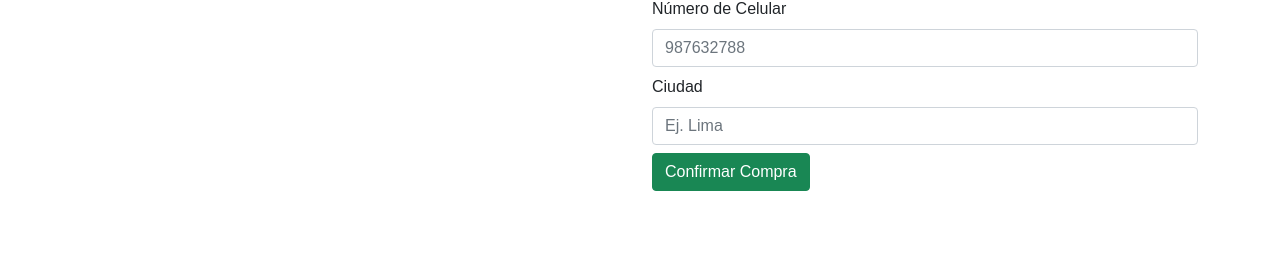
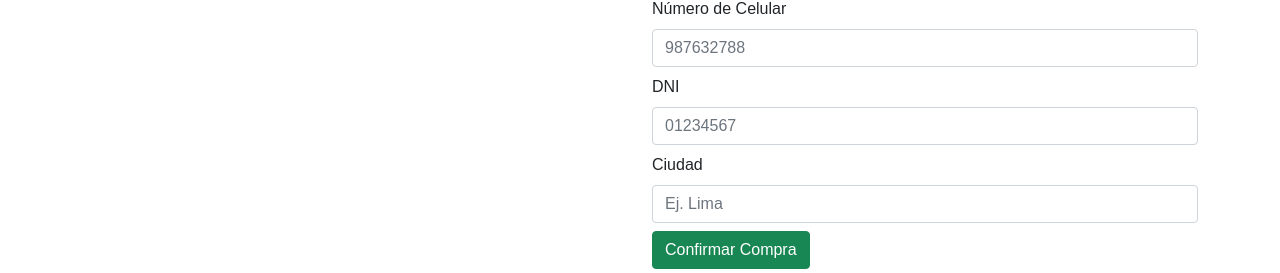
Before and after one commit to vsolis2706/Proyecto_PalValle, a React (Create React App) app in the folder cliente/: page /compra in a window 1280 px wide. Shown: the part 383-656 px from the top of the page. Built offline with nearby package versions, Linux system fonts and the light colour scheme; no server answers.

Commit message:
detalles del carrito agregado

```diff
--- a/cliente/src/views/Compra.js
+++ b/cliente/src/views/Compra.js
@@ -101,6 +101,21 @@ function Compra() {
             </div>
 
             <div className="mb-2">
+              <label className="form-label">DNI</label>
+              <input
+                type="text"
+                className="form-control"
+                placeholder="01234567"
+                {...register("dni", { minLength: 8 })}
+              />
+              {errors.numero && (
+                <span className="text-danger">
+                  Min 8 dígitos
+                </span>
+              )}
+            </div>
+
+            <div className="mb-2">
               <label className="form-label">Ciudad</label>
               <input
                 type="text"
--- a/cliente/src/views/InicioPalValle.js
+++ b/cliente/src/views/InicioPalValle.js
@@ -23,10 +23,14 @@ function InicioPalValle() {
         <div>
          <Header />
          <div classNameName="mt-5">
-            <h1 classNameName="text-center fw-bold">CATEGORÍAS</h1>
+            <h1 classNameName="text-center fw-bold">Los más vendidos</h1>
          </div>
          {/* <Cards/> */}
           <CategoriesCarousel/>
+          <br/>
+          <div classNameName="mt-5">
+            <h1 classNameName="text-center fw-bold">CATEGORÍAS</h1>
+         </div>
         <div classNameName="row">
             <div classNameName="col-md-6 mb-3">
         <br/>
```
